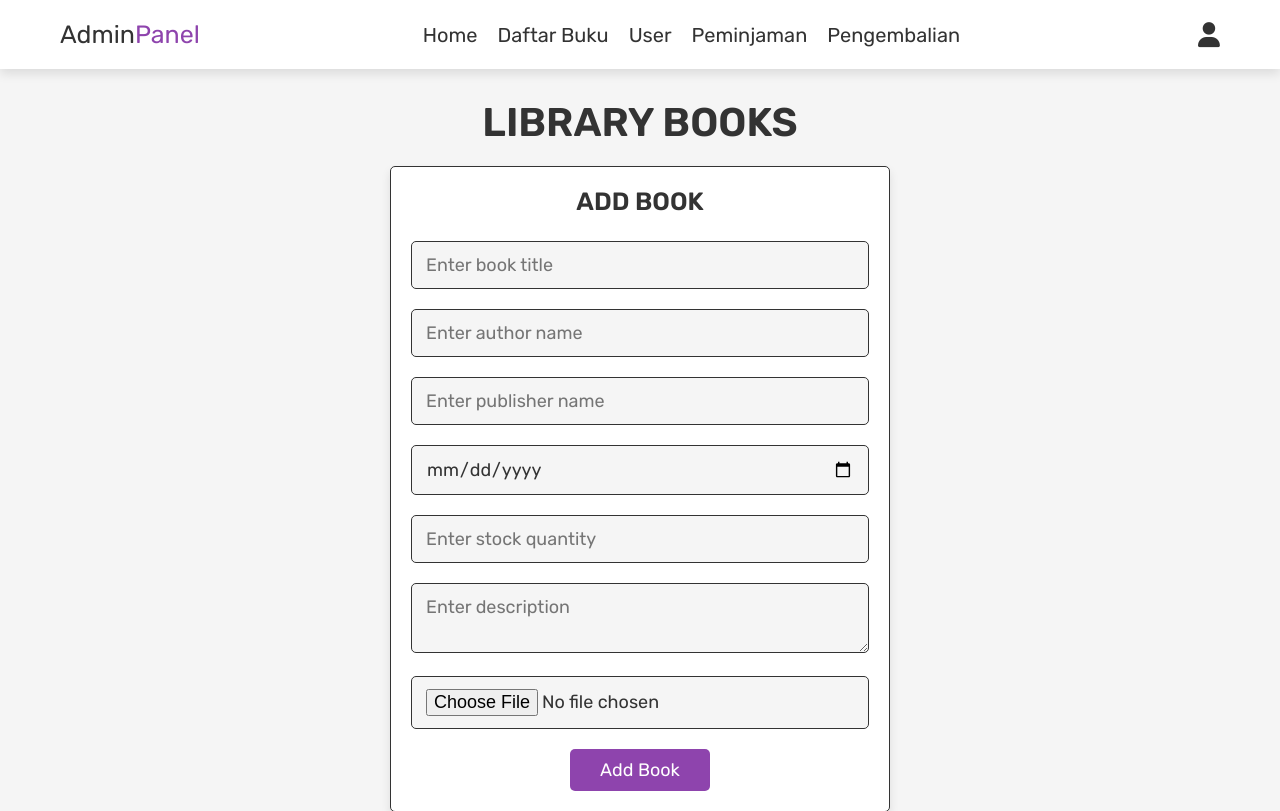
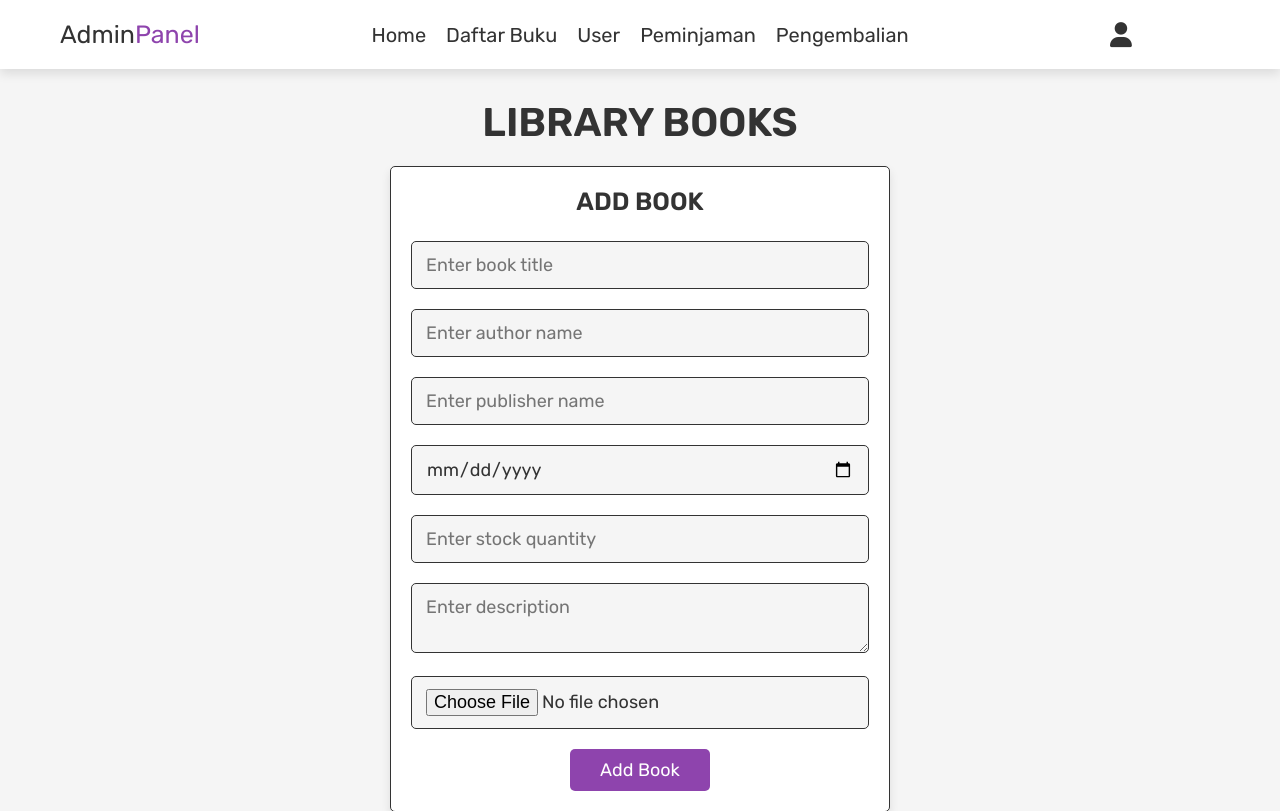
Before and after one commit to tars011/Perpustakaan-FinalProject, a PHP site: page /admin_buku.php in a window 1280 px wide. Shown: the top 811 px of the page. Run offline with PHP 8.4, Linux system fonts and the light colour scheme; the visitor is signed in with stand-in values (Sample User, id 1); data that the repository does not hold is empty.

Commit message:
add navbar to center

```diff
--- a/css/style_admin.css
+++ b/css/style_admin.css
@@ -163,6 +163,7 @@ section{
 }
 
 .header .flex .logo{
+   width: 12.5rem;
    font-size: 2.5rem;
    color:var(--black);
 }
@@ -184,6 +185,10 @@ section{
 
 .header .flex .navbar a:hover{
    color:var(--purple);
+}
+
+.header .flex .icons{
+   width: 12.5rem;
 }
 
 .header .flex .icons div{
```
